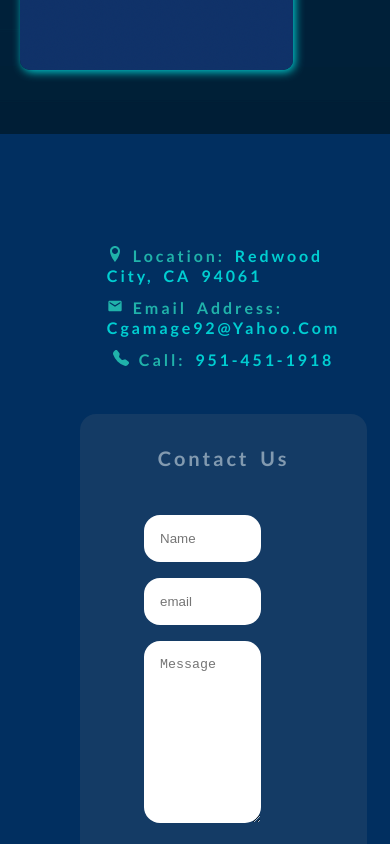
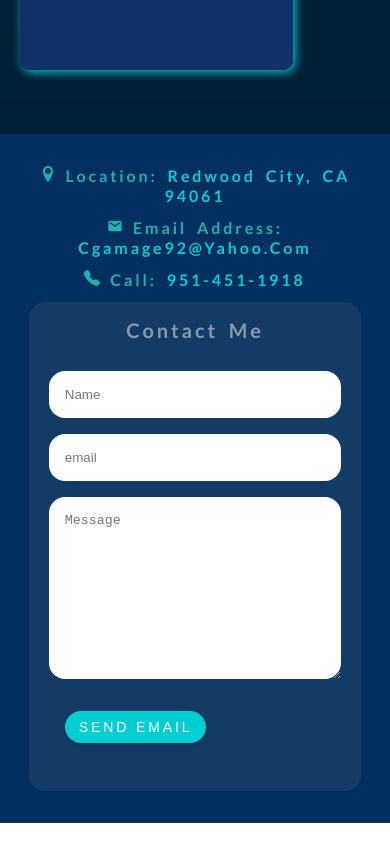
Before and after one commit to chamithg/chamithGamagePortfolio, a React (Create React App) app: page / in a window 390 px wide. Shown: the part 5040-5884 px from the top of the page. After the commit the page ends 5863 px from the top, so only its background shows below. Built offline with nearby package versions, Linux system fonts and the light colour scheme.

Commit message:
changes to footer mobile view

```diff
--- a/src/component/footer.css
+++ b/src/component/footer.css
@@ -30,28 +30,34 @@
 }
 
 .footer,
-.contact-details,
 .contact-form,
 .form {
   display: flex;
   justify-content: center;
   align-items: center;
   flex-direction: column;
-  padding: 2rem;
+  padding: 1rem;
+}
+.contact-details {
+  text-align: center;
+}
+
+.contact-form {
+  width: 85vw;
+}
+
+.form-control {
+  width: 50rem;
+}
+
+.form input {
+  width: 75vw;
 }
 .footer-main {
-  /* background: linear-gradient(
-    azure,
-    azure,
-    azure,
-    var(--clr-primary-2),
-    var(--clr-grey-3),
-    var(--clr-grey-1)
-  ); */
   background-color: var(--clr-grey-2);
   background-size: cover;
   background-position: left;
-  padding: 3rem;
+  padding: 1rem;
 }
 
 .form {
@@ -60,7 +66,7 @@
 }
 .form input,
 .form textarea {
-  width: 30vw;
+  width: 75vw;
   border: none;
   border-radius: 1rem;
   padding: 1rem;
@@ -72,12 +78,19 @@
   border-radius: 1rem;
 }
 
-@media screen and (min-width: 992px) {
-  .contact-details {
+@media screen and (min-width: 762px) {
+  .contact-details,
+  .contact-form {
     width: 35vw;
   }
+
+  .form input,
+  .form textarea {
+    width: 30vw;
+  }
+
   .footer {
     flex-direction: row;
-    width: 90vw;
+    width: 35vw;
   }
 }
--- a/src/component/footer.js
+++ b/src/component/footer.js
@@ -2,7 +2,6 @@ import React, { useRef } from "react";
 import { ImLocation } from "react-icons/im";
 import { MdEmail } from "react-icons/md";
 import { BsTelephoneFill } from "react-icons/bs";
-import "./../App.css";
 import "./footer.css";
 import emailjs from "@emailjs/browser";
 
@@ -31,7 +30,7 @@ function Footer() {
   };
 
   return (
-    <div className="footer-main" id="contact">
+    <div className="footer-main " id="contact">
       <div className="section-center footer">
         <div className="contact-details">
           <h4>
@@ -49,7 +48,7 @@ function Footer() {
           </h4>
         </div>
         <div className="contact-form">
-          <h3>Contact Us</h3>
+          <h3>Contact Me</h3>
           <form className="form" ref={form} onSubmit={sendEmail}>
             <input
               placeholder="Name"
```
